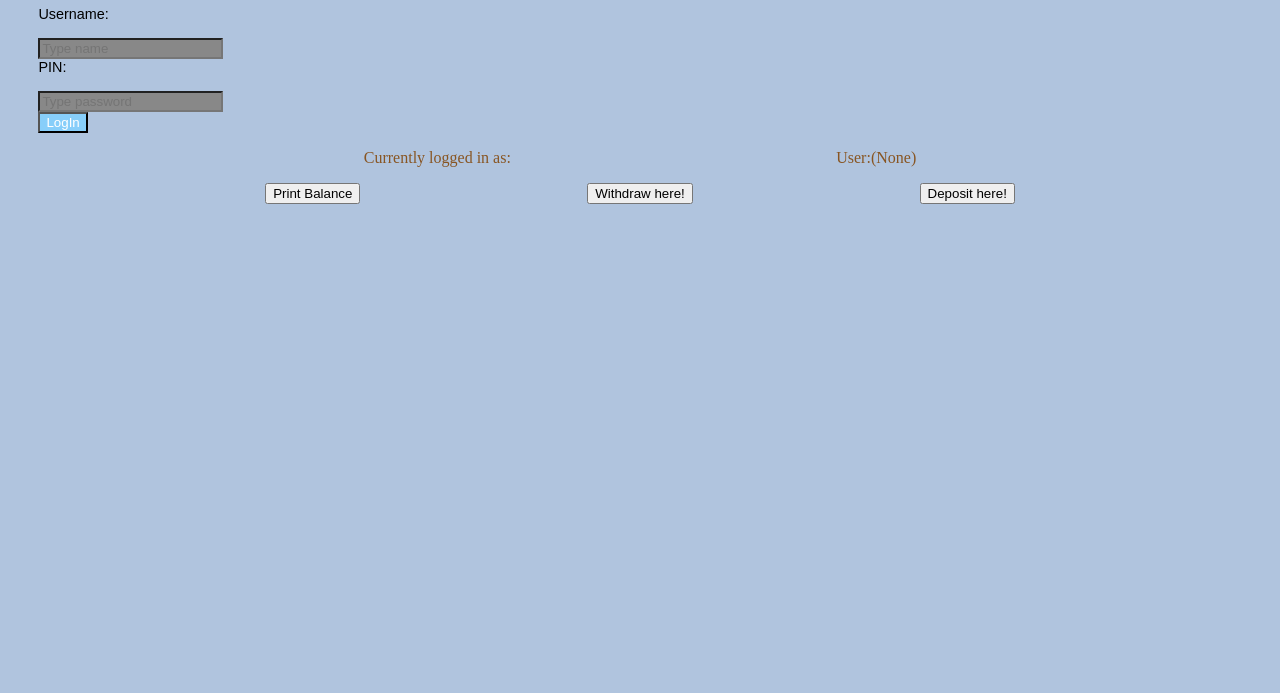
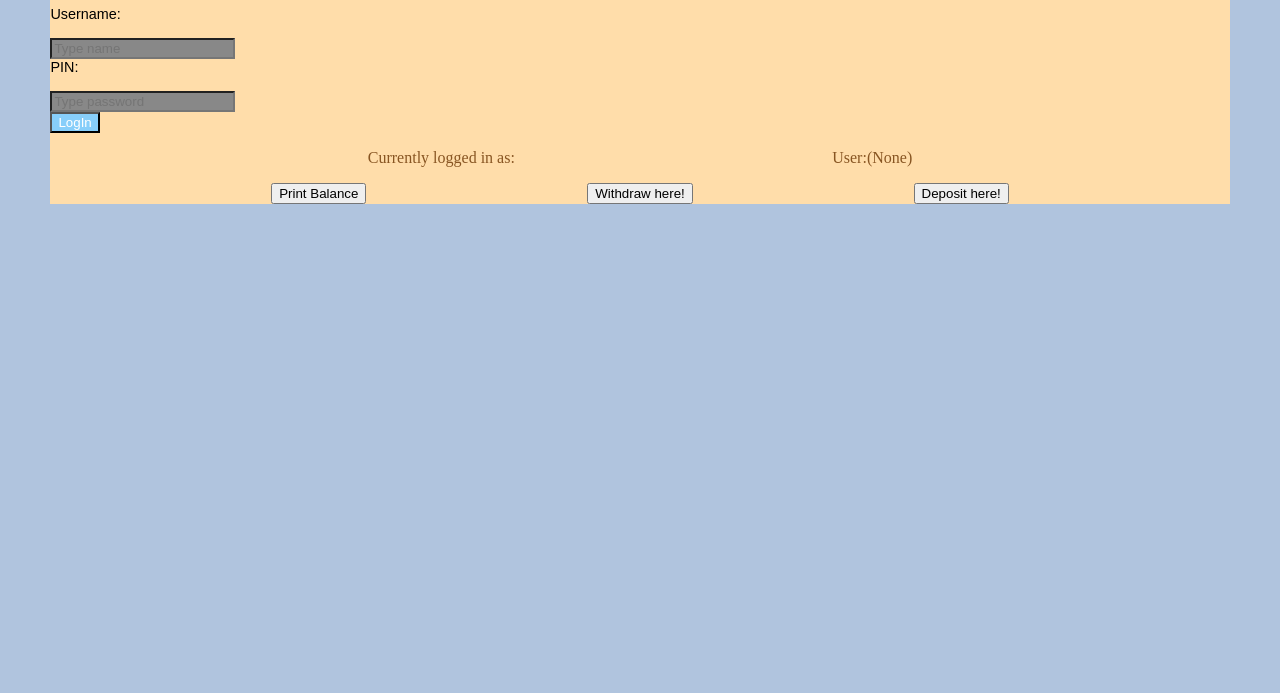
Before and after one commit to AishaKEITA/Atm-Project, a plain HTML site: page index.html in a window 1280 px wide. Shown: the part 107-800 px from the top of the page. Drawn offline with Linux system fonts and the light colour scheme.

Commit message:
modified styling

```diff
--- a/index.css
+++ b/index.css
@@ -2,6 +2,11 @@ body {
     background-color: lightsteelblue;
     margin: auto 0;
     padding: 3%;
+    height: auto;
+}
+main {
+    background-color: #FDA;
+    margin: 1%;
 }
 
 h1 {
--- a/index.html
+++ b/index.html
@@ -9,7 +9,8 @@
 </head>
 
 <body>
-    <h1>Hello, Login to your ATM page!</h1>
+    <main>
+        <h1>Hello, Login to your ATM page!</h1>
     <div>
         <div>
             <label for="username">Username:</label>
@@ -32,6 +33,7 @@
         <div><button id="withdraw">Withdraw here!</button></div>
         <div><button id="deposit">Deposit here!</button></div>
     </div>
+    </main>
     <script src="index.js"></script>
 </body>
 
```
